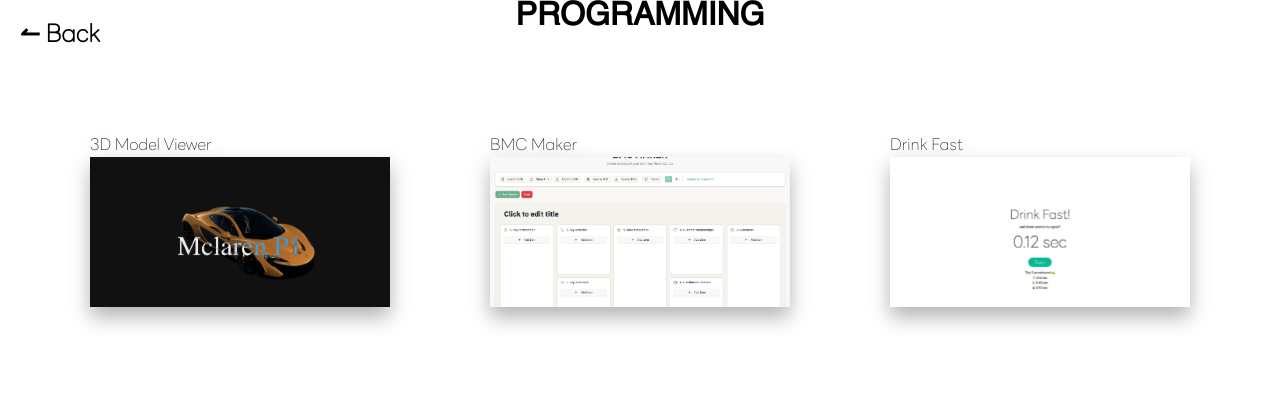
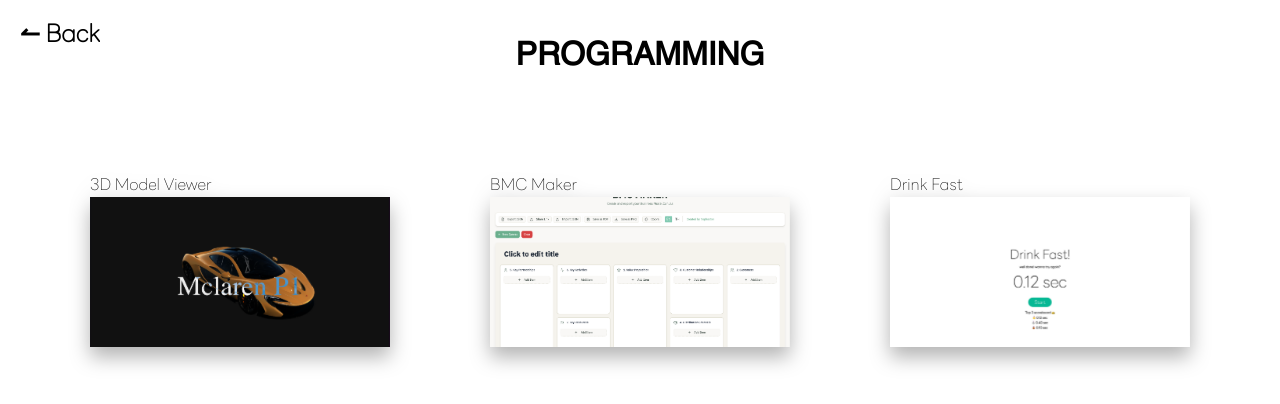
Before and after one commit to Trophoston/portfolio-project, a plain HTML site: page havedone/program.html in a window 1280 px wide. Shown: the top 404 px of the page. Drawn offline with Linux system fonts and the light colour scheme; files whose address does not match are found by name.

Commit message:
add margin

```diff
--- a/havedone/program.html
+++ b/havedone/program.html
@@ -62,7 +62,7 @@
 
 
 
-     <h1>
+     <h1 style="margin-top: 40px;">
           PROGRAMMING
      </h1>
 
```
